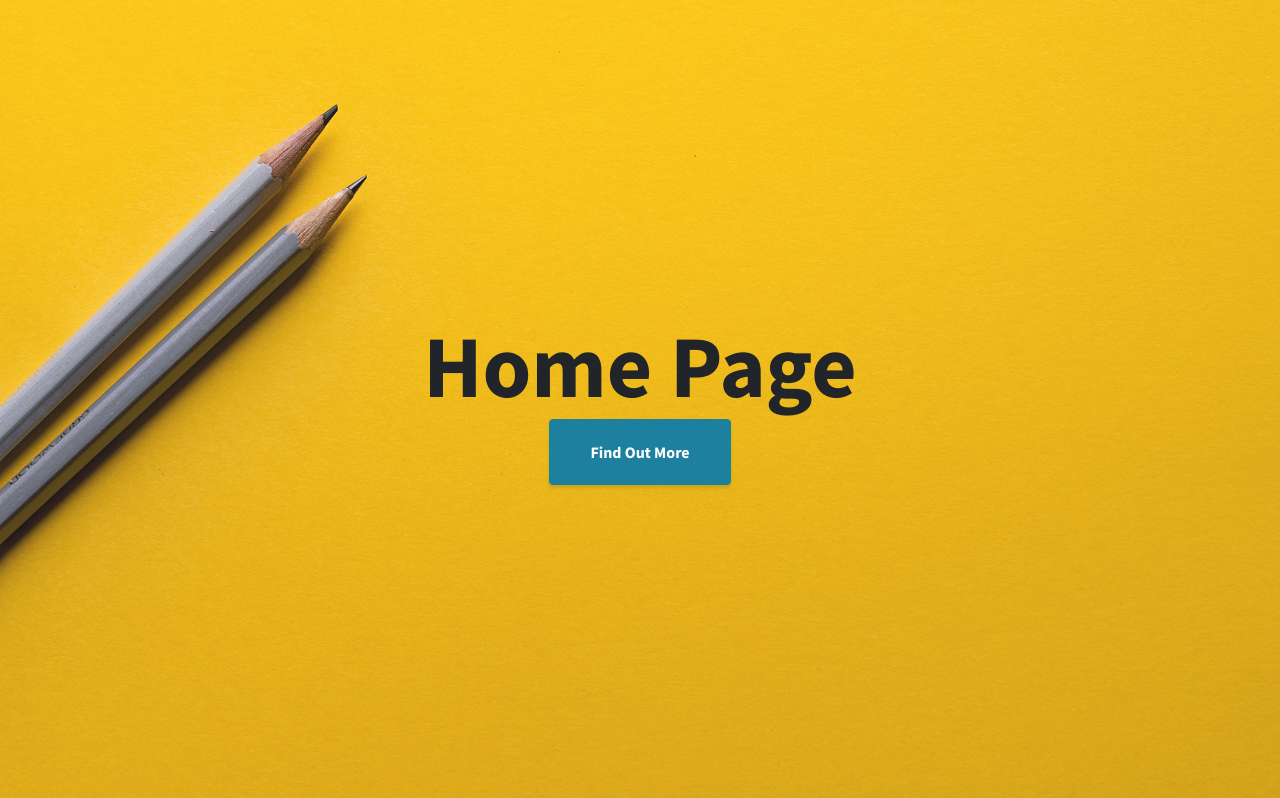
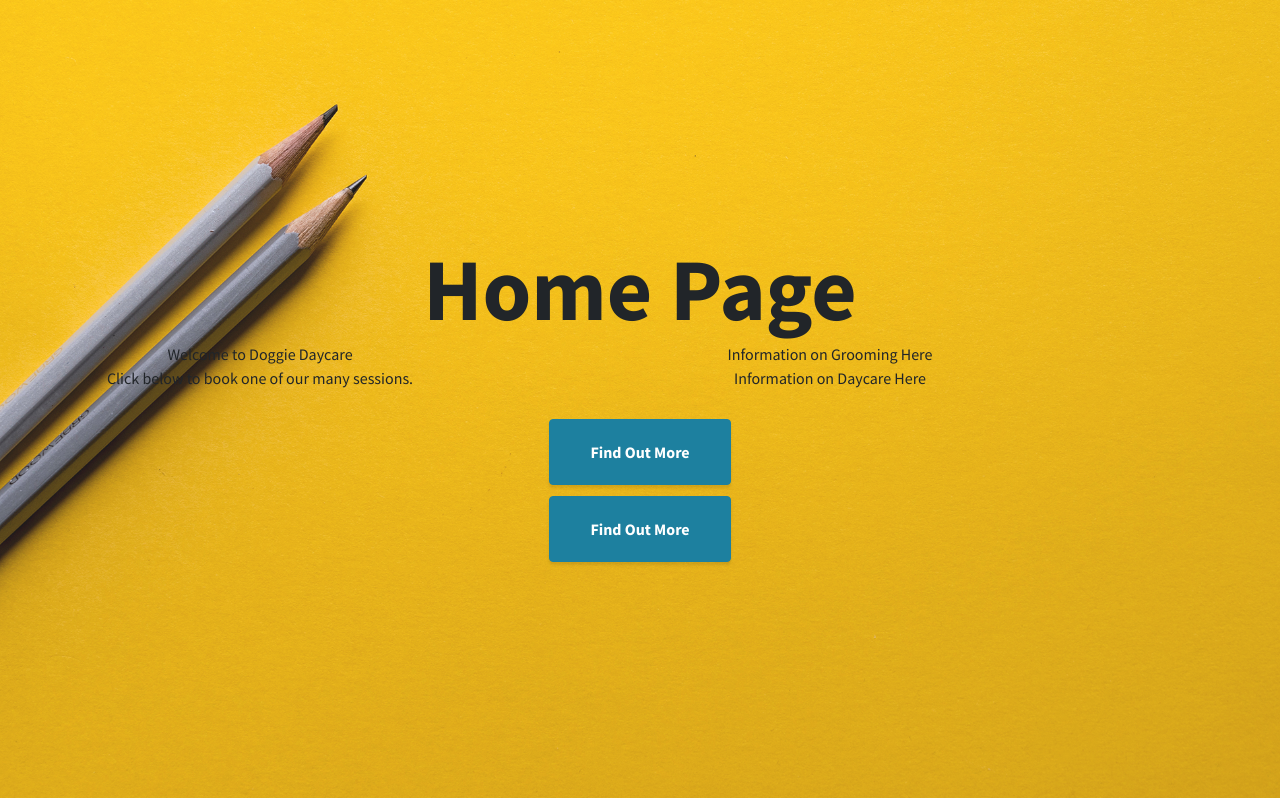
Before and after one commit to eezipc/Doggie-DayCare, a Flask app: page / in a window 1280 px wide. Shown: the part 180-978 px from the top of the page. Run offline with Flask 2, Linux system fonts and the light colour scheme; some libraries are stand-ins or nearby versions.

Commit message:
added containers for main text

```diff
--- a/templates/base.html
+++ b/templates/base.html
@@ -43,7 +43,7 @@
           <img src="{{ url_for('static', filename='../static/assets/img/doglogo.png' ) }}" alt="">
         </a>
     <button class="navbar-toggler" type="button" data-toggle="collapse" data-target="#navbarResponsive" aria-controls="navbarResponsive" aria-expanded="false" aria-label="Toggle navigation">
-          <span class="navbar-toggler-icon"><i class="fas fa-bars" style="color:#fff; font-size:28px;"></i></span>
+          <span class="navbar-toggler-icon"><i class="fas fa-paw" style="color:#fff; font-size:28px;"></i></span>
         </button>
     <div class="collapse navbar-collapse" id="navbarResponsive">
       <ul class="navbar-nav ml-auto">
@@ -79,41 +79,16 @@
     </div>
   </div>
 </nav>
-<!-- Header
-  <nav id="sidebar-wrapper">
-    <ul class="sidebar-nav">
-      <li class="sidebar-brand">
-        <a class="js-scroll-trigger" href="#page-top">Start Bootstrap</a>
-      </li>
-      <li class="sidebar-nav-item">
-        <a class="js-scroll-trigger" href="{{ url_for('index') }}">Home</a>
-      </li>
-      <li class="sidebar-nav-item">
-        <a class="js-scroll-trigger" href="{{ url_for('about') }}">About</a>
-      </li>
-      <li class="sidebar-nav-item">
-        <a class="js-scroll-trigger" href="{{ url_for('contact') }}">Contact</a>
-      </li>
-      <li class="sidebar-nav-item">
-        <a class="js-scroll-trigger" href="{{ url_for('daycare') }}">Daycare</a>
-      </li>
-      <li class="sidebar-nav-item">
-        <a class="js-scroll-trigger" href="{{ url_for('grooming') }}">Grooming</a>
-      </li>
-      <li class="sidebar-nav-item">
-        <a class="js-scroll-trigger" href="{{ url_for('overnight') }}">Overnight</a>
-      </li>
-      <li class="sidebar-nav-item">
-        <a class="js-scroll-trigger" href="{{ url_for('login') }}">Login</a>
-      </li>
-    </ul>
-  </nav> -->
+
 
 
 
   <!-- Header -->
   <header class="masthead d-flex">
+
     <div class="container text-center my-auto">
+    {% block home %}
+    {% endblock %}
     {% block content %}
     {% endblock %}
 
@@ -187,72 +162,6 @@
     </div>
   </section>
 
-  <!-- Callout
-  <section class="callout">
-    <div class="container text-center">
-      <h2 class="mx-auto mb-5">Welcome to
-        <em>your</em>
-        next website!</h2>
-      <a class="btn btn-primary btn-xl" href="https://startbootstrap.com/themes/stylish-portfolio/">Download Now!</a>
-    </div>
-  </section>-->
-
-  <!-- Portfolio
-  <section class="content-section" id="portfolio">
-    <div class="container">
-      <div class="content-section-heading text-center">
-        <h3 class="text-secondary mb-0">Portfolio</h3>
-        <h2 class="mb-5">Recent Projects</h2>
-      </div>
-      <div class="row no-gutters">
-        <div class="col-lg-6">
-          <a class="portfolio-item" href="#!">
-            <div class="caption">
-              <div class="caption-content">
-                <div class="h2">Stationary</div>
-                <p class="mb-0">A yellow pencil with envelopes on a clean, blue backdrop!</p>
-              </div>
-            </div>
-            <img class="img-fluid" src="img/portfolio-1.jpg" alt="">
-          </a>
-        </div>
-        <div class="col-lg-6">
-          <a class="portfolio-item" href="#!">
-            <div class="caption">
-              <div class="caption-content">
-                <div class="h2">Ice Cream</div>
-                <p class="mb-0">A dark blue background with a colored pencil, a clip, and a tiny ice cream cone!</p>
-              </div>
-            </div>
-            <img class="img-fluid" src="img/portfolio-2.jpg" alt="">
-          </a>
-        </div>
-        <div class="col-lg-6">
-          <a class="portfolio-item" href="#!">
-            <div class="caption">
-              <div class="caption-content">
-                <div class="h2">Strawberries</div>
-                <p class="mb-0">Strawberries are such a tasty snack, especially with a little sugar on top!</p>
-              </div>
-            </div>
-            <img class="img-fluid" src="img/portfolio-3.jpg" alt="">
-          </a>
-        </div>
-        <div class="col-lg-6">
-          <a class="portfolio-item" href="#!">
-            <div class="caption">
-              <div class="caption-content">
-                <div class="h2">Workspace</div>
-                <p class="mb-0">A yellow workspace with some scissors, pencils, and other objects.</p>
-              </div>
-            </div>
-            <img class="img-fluid" src="img/portfolio-4.jpg" alt="">
-          </a>
-        </div>
-      </div>
-    </div>
-  </section>
--->
   <!-- Call to Action -->
   <section class="content-section bg-primary text-white">
     <div class="container text-center">
@@ -291,7 +200,7 @@
           </a>
         </li>
       </ul>
-      <p class="text-muted small mb-0">Copyright &copy; Your Website 2020</p>
+      <p class="text-muted small mb-0">Copyright &copy; Doggie DayCare 2020</p>
     </div>
   </footer>
 
--- a/templates/index.html
+++ b/templates/index.html
@@ -1,5 +1,15 @@
 {% extends 'base.html' %}
-{% block content %}
+{% block home %}
 
-    <h1>Home Page</h1>
+
+    <div class="row">
+    <div class="col-12"><h1>Home Page</h1></div>
+  <div class="col-6 col-md-4">Welcome to Doggie Daycare</div>
+  <div class="col-12 col-md-8">Information on Grooming Here</div>
+  <div class="col-6 col-md-4">Click below to book one of our many sessions.</div>
+  <div class="col-12 col-md-8">Information on Daycare Here</div>
+  <div class="col-12"><h1><a class="btn btn-primary btn-xl js-scroll-trigger" href="#about">Find Out More</a></h1></div>
+
+
+</div>
 {% endblock %}
```
Also changed, not shown: templates/grooming.html (+8 -2 lines), templates/login.html (+6 -1 lines), templates/overnight.html (+8 -2 lines).
